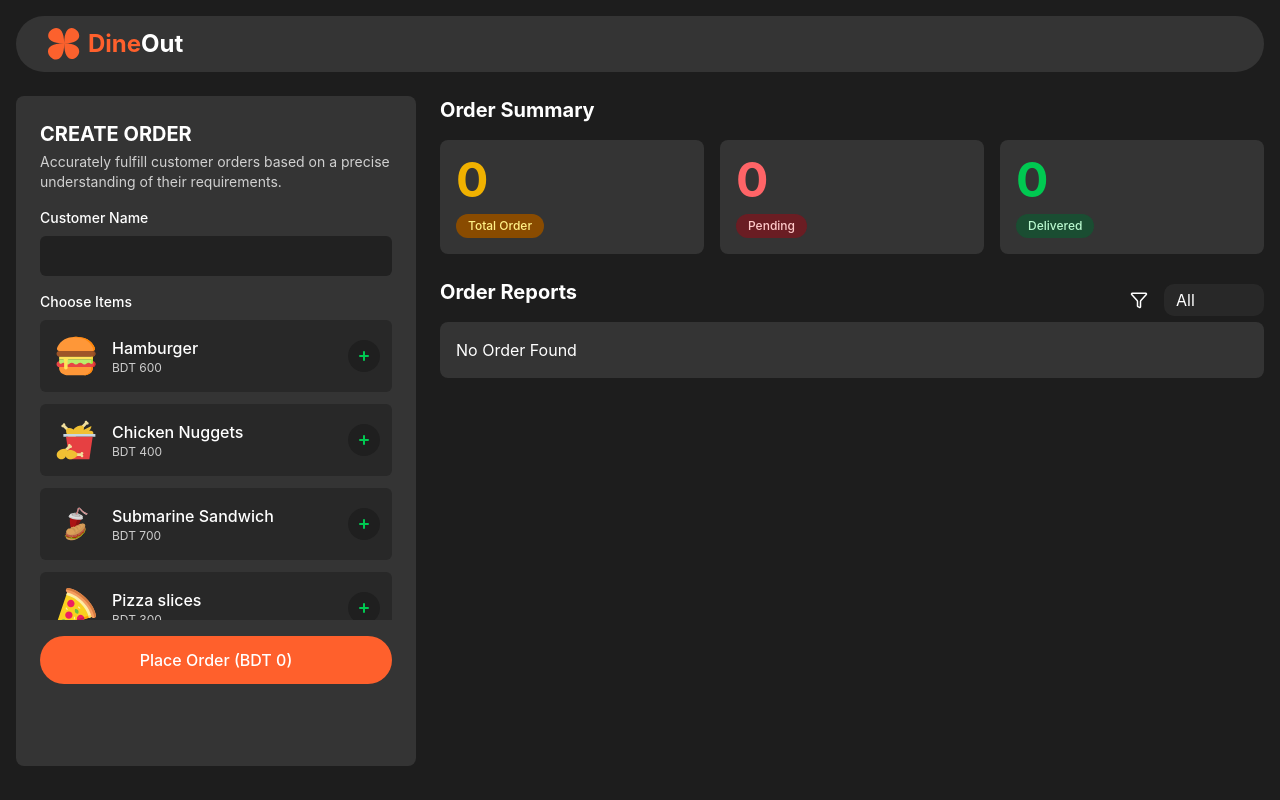
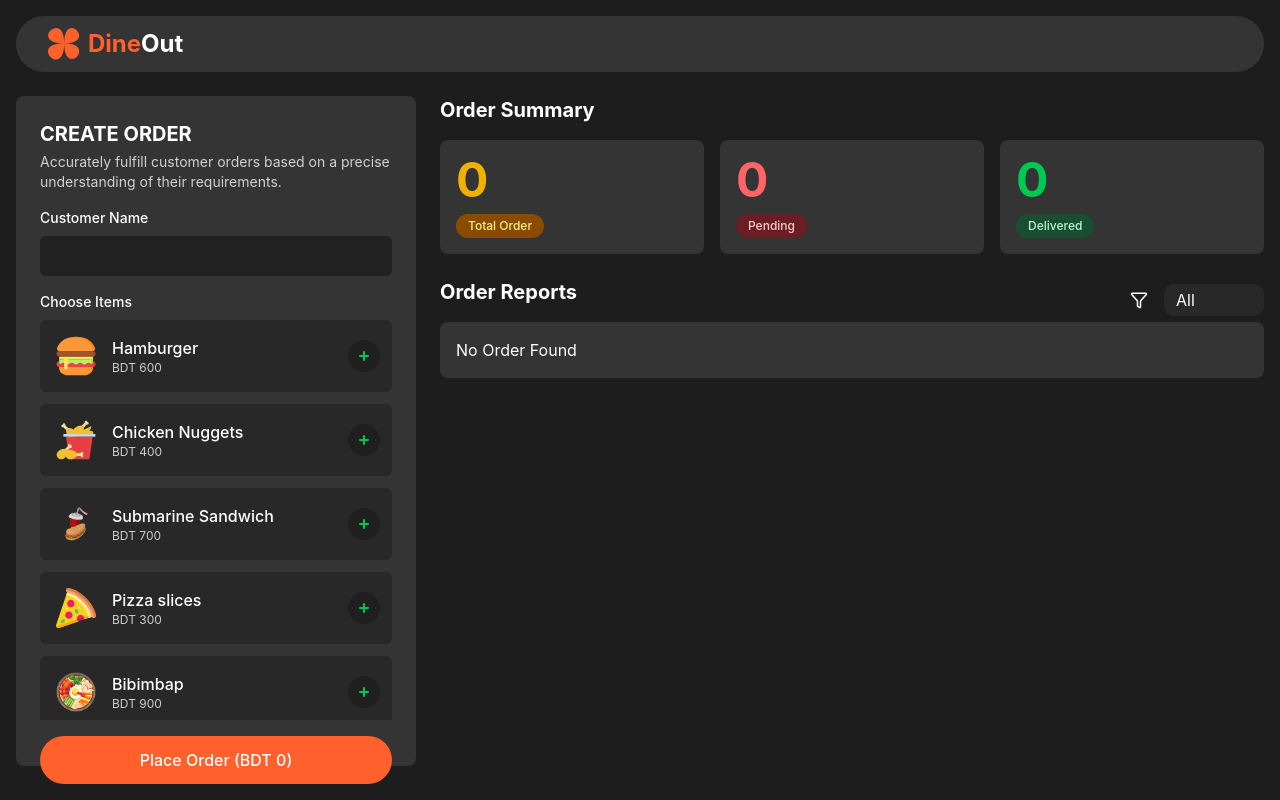
Before and after one commit to mhistiak3/dine-out, a React (Vite) app: page / in a window 1280 px wide. Built offline with nearby package versions, Linux system fonts and the light colour scheme.

Commit message:
add readme and menu item

```diff
--- a/src/data/menuItems.json
+++ b/src/data/menuItems.json
@@ -19,6 +19,11 @@
       "title": "Pizza slices",
       "image": "./items/pizza.svg",
       "price": "300"
+    },
+    {
+      "title": "Bibimbap",
+      "image": "./items/bibimbap.png",
+      "price": "900"
     }
   ]
 }
--- a/src/index.css
+++ b/src/index.css
@@ -33,12 +33,12 @@ select {
 }
 
 .items-container {
-  max-height: 300px;
+  max-height: 400px;
   overflow-y: auto;
 }
 
 .reports-container {
-  max-height: 340px;
+  max-height: 440px;
   overflow-y: auto;
 }
 
```
Also changed, not shown: public/items/bibimbap.png (added), 1 other file (tests, documents, lock files or other folders).
